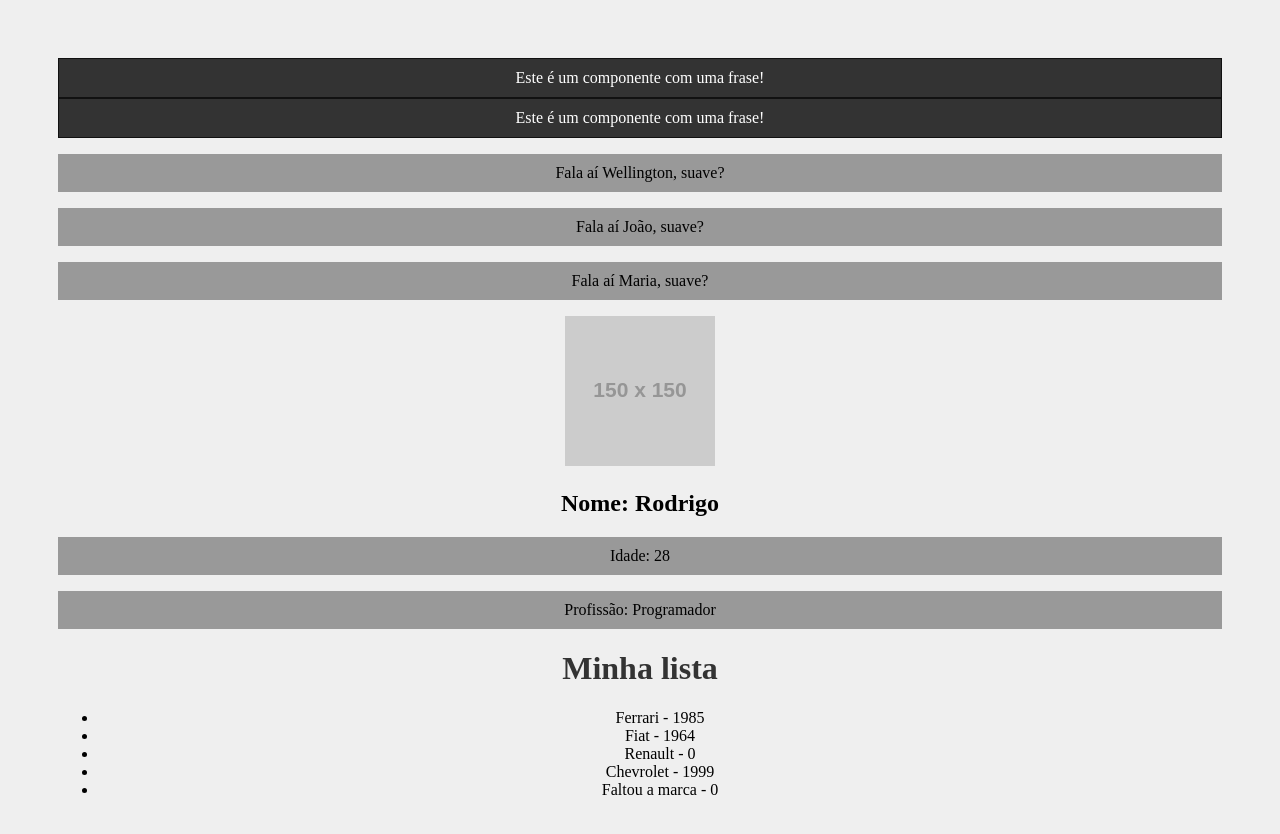
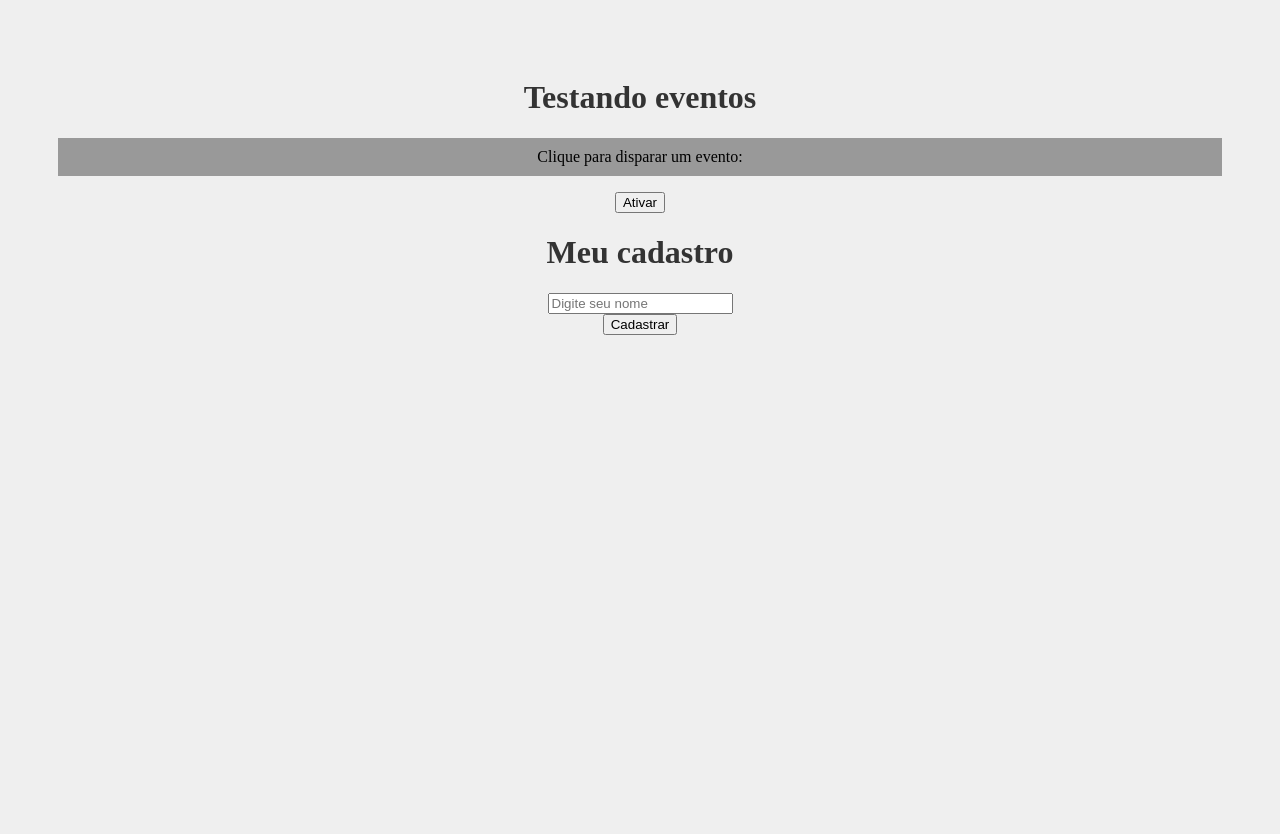
Before and after one commit to wellingtongmota/curso-react, a React (Create React App) app: page / in a window 1280 px wide. Shown: the top 834 px of the page. After the commit the page ends 800 px from the top, so only its background shows below. Built offline with nearby package versions, Linux system fonts and the light colour scheme.

Commit message:
Aula 9 - Eventos no React

```diff
--- a/src/App.js
+++ b/src/App.js
@@ -1,23 +1,30 @@
 import './App.css';
-import HelloWorld from './componets/HelloWorld'
-import Pessoa from './componets/Pessoa';
-import SayMyName from './componets/SayMyName';
-import Frase from './componets/Frase';
-import List from './componets/List';
+// import HelloWorld from './componets/HelloWorld'
+// import Pessoa from './componets/Pessoa';
+// import SayMyName from './componets/SayMyName';
+// import Frase from './componets/Frase';
+// import List from './componets/List';
+import Evento from './componets/Evento';
+import Form from './componets/Form';
 
 function App() {
-  const nome = 'Maria'
+  // const nome = 'Maria'
 
   return (
     <div className="App">
-      {/* <HelloWorld /> */}
+      {/* <HelloWorld />
       <Frase />
       <Frase />
       <SayMyName nome='Wellington'/>
       <SayMyName nome='João' />
       <SayMyName nome={nome} />
       <Pessoa nome='Rodrigo' idade='28' profissao='Programador' foto='https://via.placeholder.com/150'/>
-      <List />
+      <List /> */}
+
+      <h1>Testando eventos</h1>
+      <Evento />
+      <Form />
+
     </div>
   );
 }
--- /dev/null
+++ b/src/componets/Evento.js
@@ -0,0 +1,13 @@
+const Evento = () => {
+
+  const meuEvento = () => console.log('Opa, fui ativado!')
+
+  return (
+    <div>
+      <p>Clique para disparar um evento: </p>
+      <button onClick={meuEvento}>Ativar</button>
+    </div>
+  )
+}
+
+export default Evento
--- /dev/null
+++ b/src/componets/Form.js
@@ -0,0 +1,23 @@
+const Form = () => {
+
+  const cadastrarUsuario = (e) => {
+    e.preventDefault()
+    console.log('Cadastrou o usuário!')
+  }
+
+  return (
+    <div>
+      <h1>Meu cadastro</h1>
+      <form onSubmit={cadastrarUsuario}>
+        <div>
+          <input type='text' placeholder='Digite seu nome' />
+        </div>
+        <div>
+          <input type='submit' value='Cadastrar' />
+        </div>
+      </form>
+    </div>
+  )
+}
+
+export default Form
```
